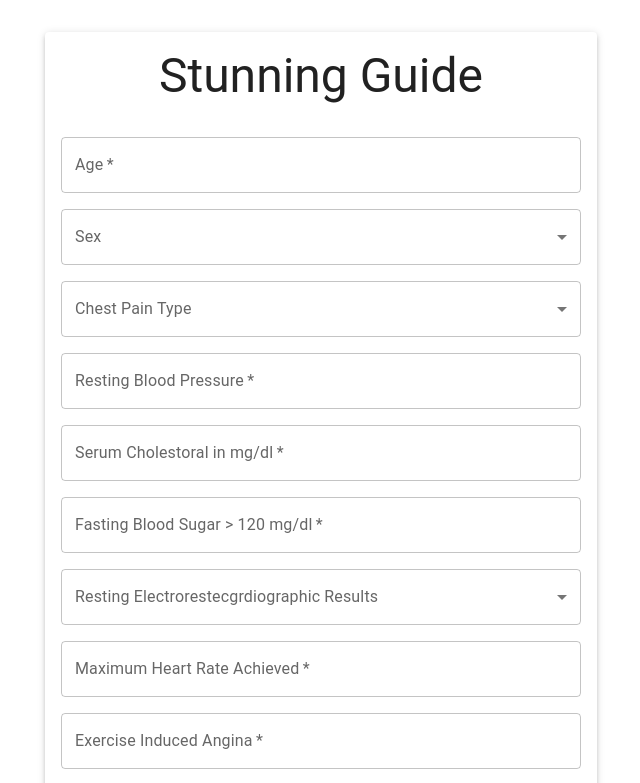
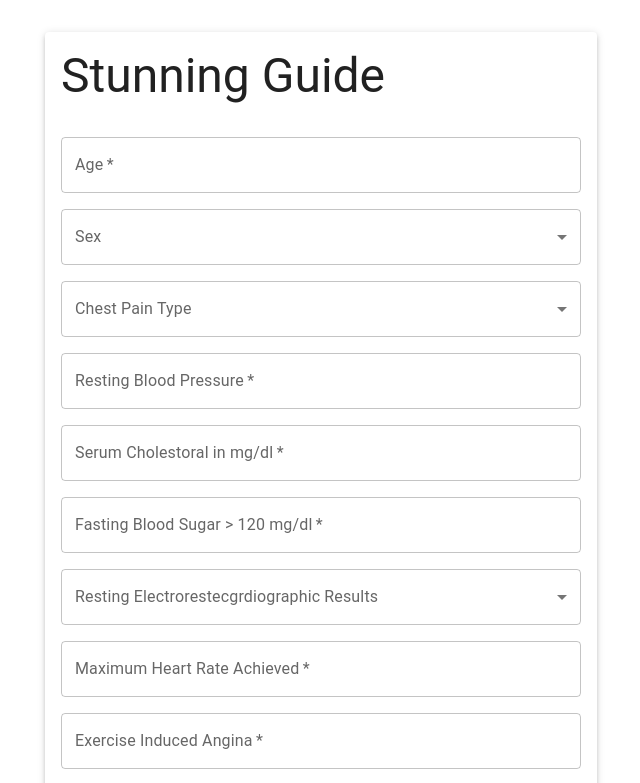
Before and after one commit to faraji-ombonya/stunning-guide, a React (Create React App) app: page / in a window 1280 px wide. Shown: the top 783 px of the page, without its empty margins (319-959 px from the left). Built offline with nearby package versions, Linux system fonts and the light colour scheme.

Commit message:
feat: update homepage

```diff
--- a/package.json
+++ b/package.json
@@ -1,4 +1,5 @@
 {
+  "homepage": "https://faraji-fuji.github.io/stunning-guide",
   "name": "stunning-guide",
   "version": "0.1.0",
   "private": true,
@@ -13,6 +14,7 @@
     "react": "^18.2.0",
     "react-dom": "^18.2.0",
     "react-scripts": "5.0.1",
+    "serve": "^14.2.1",
     "web-vitals": "^2.1.4"
   },
   "scripts": {
--- a/src/App.css
+++ b/src/App.css
@@ -1,5 +1,5 @@
 .App {
-  text-align: center;
+  text-align: left;
 }
 
 .App-logo {
@@ -32,6 +32,7 @@
   from {
     transform: rotate(0deg);
   }
+
   to {
     transform: rotate(360deg);
   }
```
Also changed, not shown: 1 other file (tests, documents, lock files or other folders).
